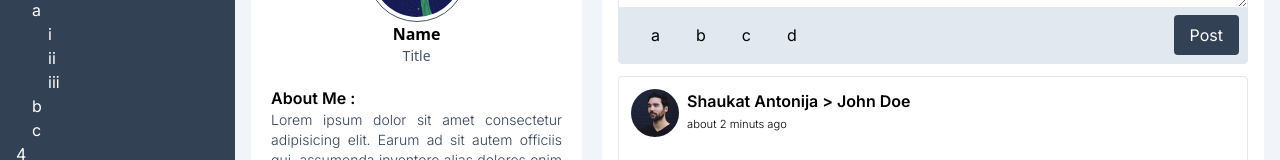
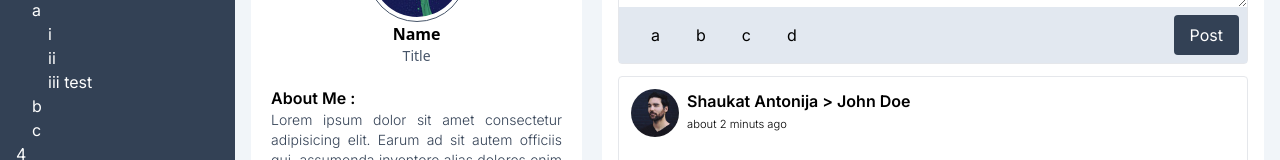
Before and after one commit to SyafiqRauf/test-nextjs, a Next.js app: page /wiks in a window 1280 px wide. Shown: the part 234-394 px from the top of the page. Built offline with nearby package versions, Linux system fonts and the light colour scheme.

Commit message:
test perubahan vercel

```diff
--- a/app/wiks/page.tsx
+++ b/app/wiks/page.tsx
@@ -39,7 +39,7 @@ const page = () => {
                     <ul className="px-4 ">
                       <li>i</li>
                       <li>ii</li>
-                      <li>iii</li>
+                      <li>iii test</li>
                     </ul>
                   </li>
                   <li>b</li>
```
